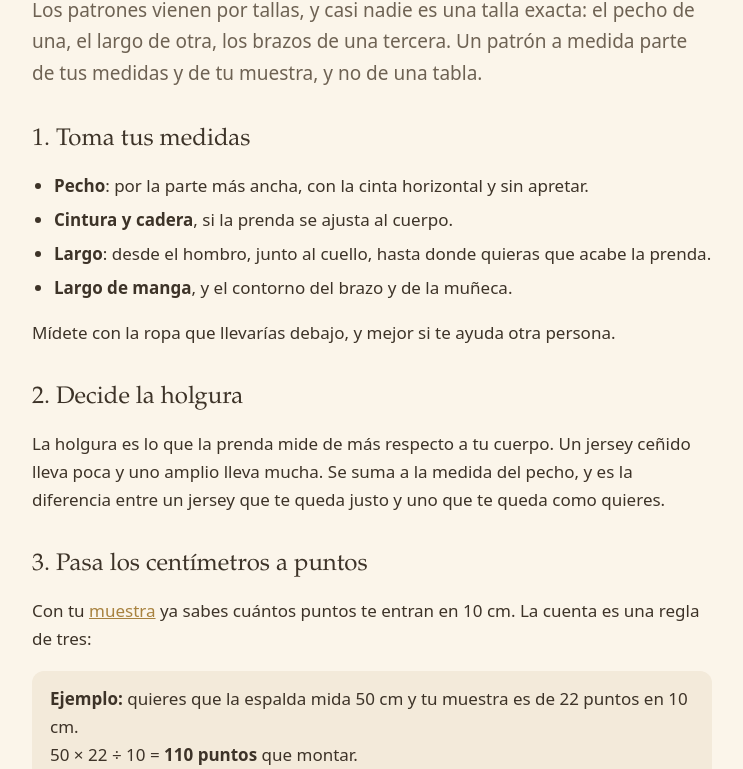
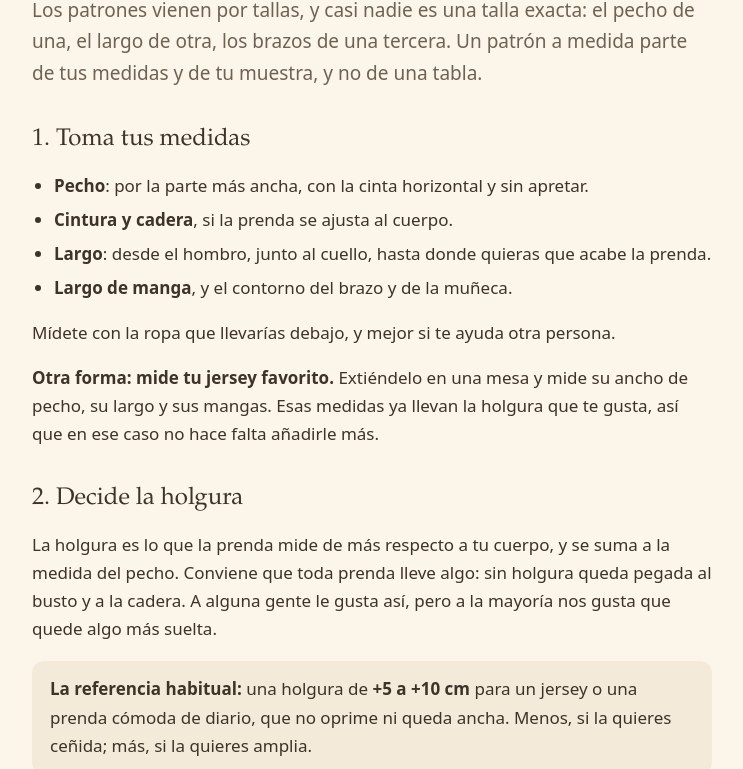
Before and after one commit to WaKoSeVi/dgmstudio41003-web, a plain HTML site: page hilana/guia/patron-a-medida/index.html in a window 1280 px wide. Shown: the part 183-952 px from the top of the page, without its empty margins (268-1011 px from the left). Drawn offline with Linux system fonts and the light colour scheme.

Commit message:
Guía del patrón a medida: holgura de referencia (+5 a +10 cm) y medir la prenda favorita, como pidió la tejedora
Co-Authored-By: Claude Opus 5.5 <noreply@anthropic.com>

```diff
--- a/hilana/guia/patron-a-medida/index.html
+++ b/hilana/guia/patron-a-medida/index.html
@@ -48,8 +48,11 @@
   <li><strong>Largo de manga</strong>, y el contorno del brazo y de la muñeca.</li>
 </ul>
 <p>Mídete con la ropa que llevarías debajo, y mejor si te ayuda otra persona.</p>
+<p><strong>Otra forma: mide tu jersey favorito.</strong> Extiéndelo en una mesa y mide su ancho de pecho, su largo y sus mangas. Esas medidas ya llevan la holgura que te gusta, así que en ese caso no hace falta añadirle más.</p>
 <h2>2. Decide la holgura</h2>
-<p>La holgura es lo que la prenda mide de más respecto a tu cuerpo. Un jersey ceñido lleva poca y uno amplio lleva mucha. Se suma a la medida del pecho, y es la diferencia entre un jersey que te queda justo y uno que te queda como quieres.</p>
+<!-- La holgura de referencia (+5 a +10 cm) y lo de medir la prenda favorita los aportó la tejedora que asesora a Hilana (17-11-2026). -->
+<p>La holgura es lo que la prenda mide de más respecto a tu cuerpo, y se suma a la medida del pecho. Conviene que toda prenda lleve algo: sin holgura queda pegada al busto y a la cadera. A alguna gente le gusta así, pero a la mayoría nos gusta que quede algo más suelta.</p>
+<div class="ejemplo"><strong>La referencia habitual:</strong> una holgura de <strong>+5 a +10 cm</strong> para un jersey o una prenda cómoda de diario, que no oprime ni queda ancha. Menos, si la quieres ceñida; más, si la quieres amplia.</div>
 <h2>3. Pasa los centímetros a puntos</h2>
 <p>Con tu <a href="/hilana/guia/muestra/">muestra</a> ya sabes cuántos puntos te entran en 10 cm. La cuenta es una regla de tres:</p>
 <div class="ejemplo"><strong>Ejemplo:</strong> quieres que la espalda mida 50 cm y tu muestra es de 22 puntos en 10 cm.<br>50 × 22 ÷ 10 = <strong>110 puntos</strong> que montar.</div>
```
Also changed, not shown: hilana/en/guide/custom-fit-pattern/index.html (+4 -1 lines).
